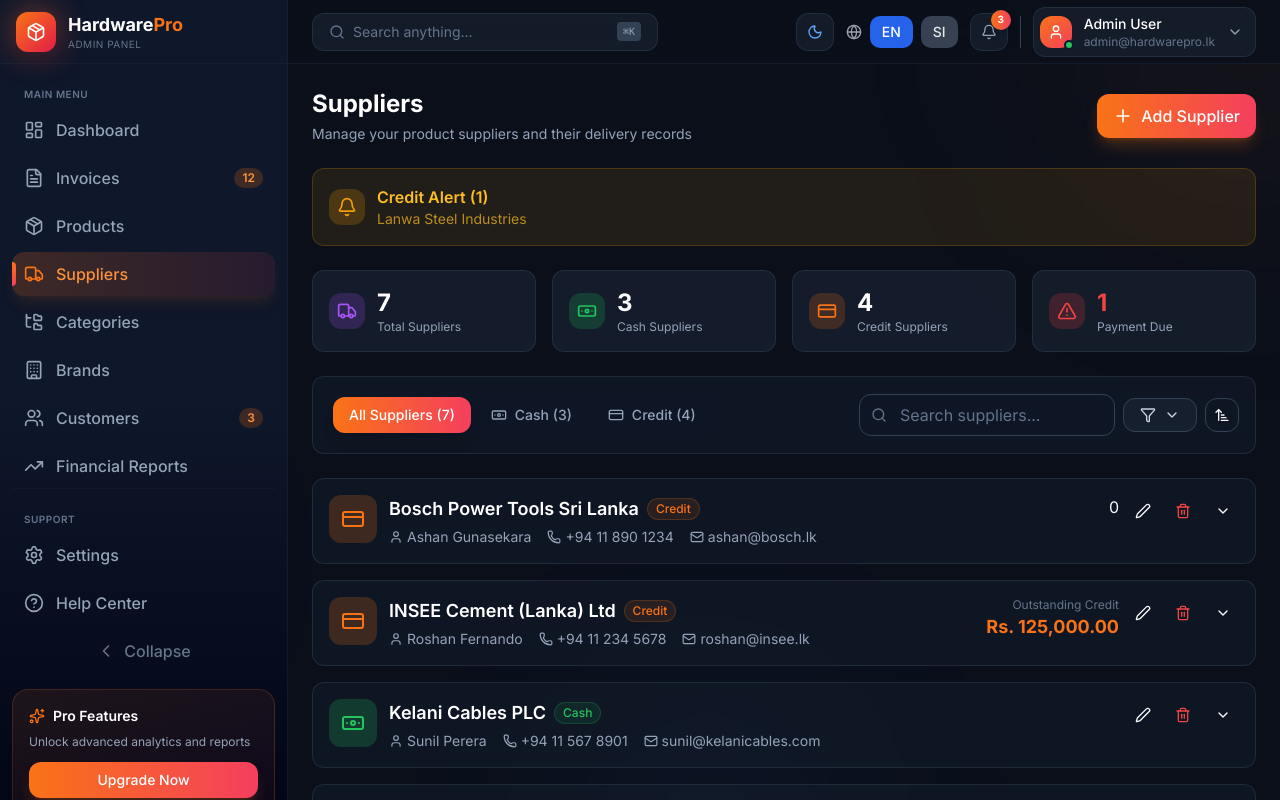
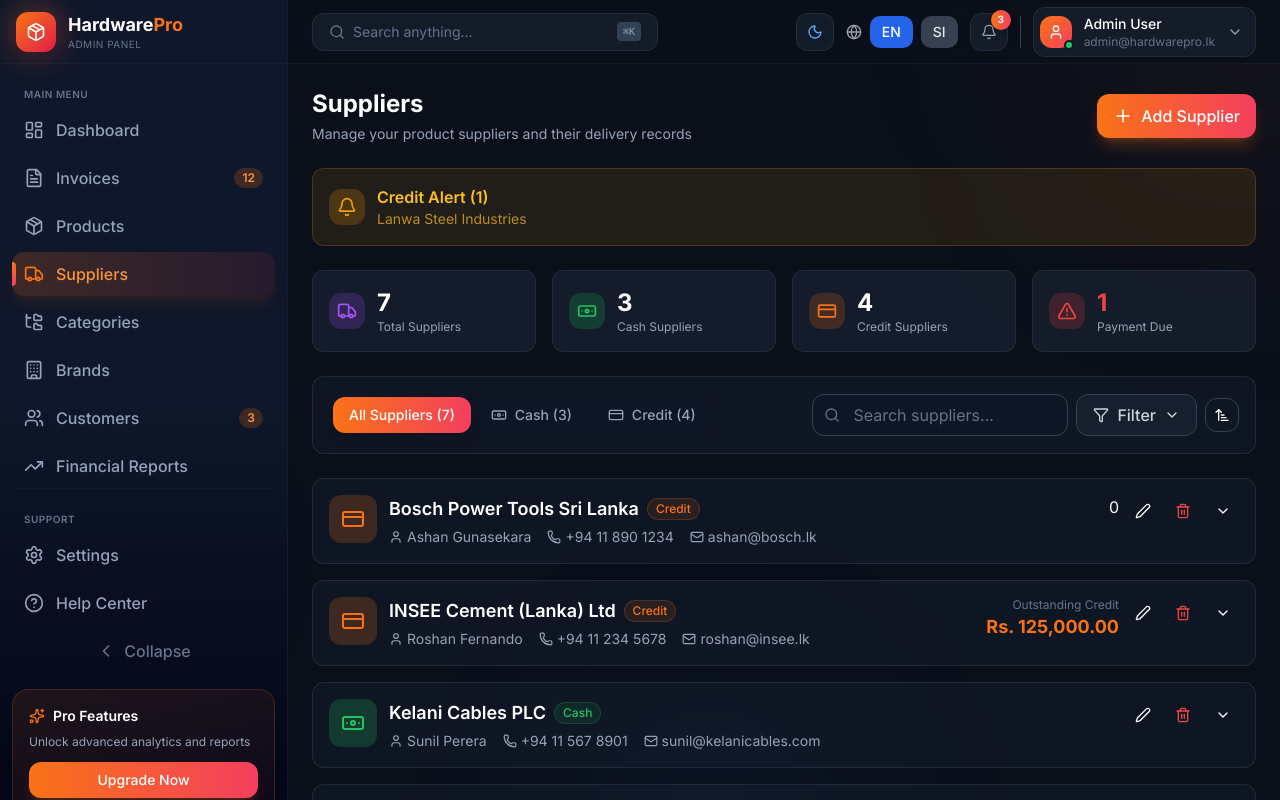
Before and after one commit to ayesh156/Hardware_system_frontend, a React (Vite) app: page /suppliers in a window 1280 px wide. Shown: the top 800 px of the page. Built offline with nearby package versions, Linux system fonts and the light colour scheme.

Commit message:
feat: Add filter label to supplier filter buttons for better accessibility

```diff
--- a/client/pages/Suppliers.tsx
+++ b/client/pages/Suppliers.tsx
@@ -420,6 +420,7 @@ export default function Suppliers() {
                     }`}
                   >
                     <Filter className="w-4 h-4" />
+                    {t('common.filter')}
                     {(locationFilter !== 'all' || creditStatusFilter !== 'all') && (
                       <span className="bg-white/20 px-1.5 py-0.5 rounded text-xs">
                         {[locationFilter !== 'all', creditStatusFilter !== 'all'].filter(Boolean).length}
@@ -565,6 +566,7 @@ export default function Suppliers() {
                 }`}
               >
                 <Filter className="w-4 h-4" />
+                {t('common.filter')}
                 {(locationFilter !== 'all' || creditStatusFilter !== 'all') && (
                   <span className="bg-white/20 px-1.5 py-0.5 rounded text-xs">
                     {[locationFilter !== 'all', creditStatusFilter !== 'all'].filter(Boolean).length}
```
